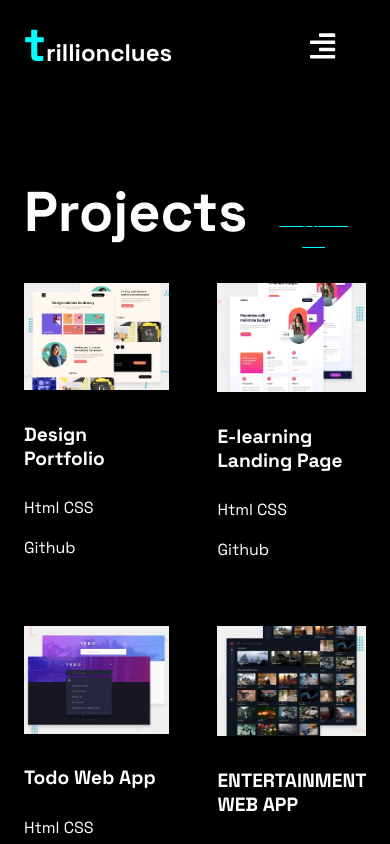
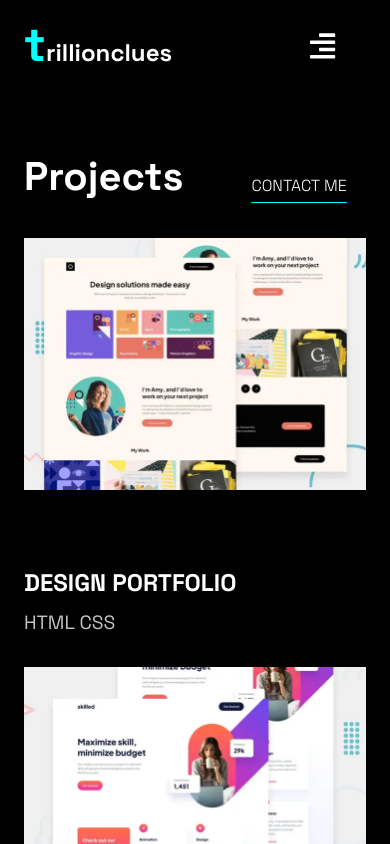
Before and after one commit to trillionclues/react-portfolio, a React (Vite) app: page /projects in a window 390 px wide. Shown: the top 844 px of the page. Built offline with nearby package versions, Linux system fonts and the light colour scheme.

Commit message:
[Added]: image overlay effect

```diff
--- a/src/index.css
+++ b/src/index.css
@@ -158,6 +158,7 @@ button {
   text-underline-offset: 0.7rem;
   cursor: pointer;
   margin-top: 2rem;
+  color: #fff;
 }
 
 button:hover {
@@ -255,6 +256,7 @@ button:hover {
 /* Projects Section */
 .section__projects {
   margin-top: 2rem;
+  margin-bottom: 2rem;
 }
 
 .section__projects .projects__nav {
@@ -278,11 +280,62 @@ button:hover {
 
 .projects .project {
   transition: 0.3s ease-in-out;
+  position: relative;
   /* transform: translateY(101%); */
+}
+
+.project .inner__elements {
+  display: flex;
+  flex-direction: row;
+  justify-content: space-between;
+  align-items: center;
+  transition: 0.5s ease;
+  opacity: 0;
+  gap: 1rem;
+  position: absolute;
+  top: 40%;
+  left: 50%;
+  transform: translate(-50%, -50%);
+  -ms-transform: translate(-50%, -50%);
+  /* text-align: center; */
+}
+
+.inner__elements button {
+  border: none;
+  padding: 0.6rem 1.2rem 0.6rem 0;
+  font-weight: 300;
+  font-family: inherit;
+  font-size: 1rem;
+  background-color: transparent;
+  text-decoration: underline;
+  text-decoration-color: aqua;
+  text-underline-offset: 0.7rem;
+  cursor: pointer;
+  color: #fff;
+}
+
+.inner__elements button:hover {
+  font-size: 1em;
+  font-weight: 900;
+  cursor: pointer;
+  transition: border-color 0.25s;
+  border-color: aqua;
+  text-decoration: none;
+}
+
+.project:hover .image__element {
+  opacity: 0.3;
+}
+
+.project:hover .inner__elements {
+  opacity: 1;
 }
 
 .project img {
   max-width: 100%;
+  opacity: 1;
+  display: block;
+  backface-visibility: hidden;
 }
 .project h4 {
   font-size: 1.2rem;
@@ -414,7 +467,8 @@ form button {
 
 form a button:hover {
   border: none;
-  background-color: rgb(59, 102, 102);
+  /* background-color: rgb(59, 102, 102); */
+  background-color: #000;
 }
 
 .contact .contact__rings {
@@ -786,4 +840,131 @@ li a img {
     width: 450px;
     height: 120px;
   }
+
+  /* projects  */
+
+  .projects__nav {
+    margin-bottom: 1.5rem;
+  }
+
+  .section__projects .projects__nav {
+    display: flex;
+    justify-content: space-between;
+    align-items: center;
+    gap: 0.5rem;
+  }
+
+  .projects__nav h1 {
+    font-size: 2.5rem;
+    font-weight: 900;
+    line-height: 0.5;
+  }
+
+  .projects__nav button {
+    background-color: transparent;
+    color: #fff;
+    cursor: pointer;
+    font-size: 1rem;
+  }
+
+  .projects__nav button:hover {
+    color: aqua;
+    border: none;
+  }
+
+  .section__projects .projects {
+    display: grid;
+    grid-template-columns: repeat(1, 1fr);
+    gap: 2rem;
+    padding: 0;
+  }
+
+  .project {
+    display: flex;
+    justify-content: center;
+    align-items: flex-start;
+    flex-direction: column;
+    gap: 0;
+    margin: 0;
+    position: unset;
+  }
+
+  .project h4 {
+    font-size: 1.5rem;
+    font-weight: 900;
+    margin-top: 0.5rem;
+    text-align: left;
+    text-transform: uppercase;
+    margin-top: 1.5rem;
+  }
+
+  .project span {
+    font-size: 1.2rem;
+    color: rgba(248, 244, 244, 0.798);
+    text-align: left;
+    text-transform: uppercase;
+    margin-top: -1rem;
+    gap: 0;
+  }
+
+  .project .project__img {
+    width: 100%;
+    height: 100%;
+  }
+
+  .project .project__img img {
+    width: 100%;
+    height: 100%;
+    backface-visibility: visible;
+  }
+
+  .project .project__content {
+    display: flex;
+    justify-content: center;
+    align-items: center;
+    flex-direction: column;
+    gap: 0;
+    margin: 0;
+  }
+
+  /* //// */
+  .project .inner__elements {
+    display: flex;
+    flex-direction: row;
+    justify-content: space-between;
+    align-items: center;
+    transition: 0.5s ease;
+    opacity: 0;
+    gap: 1rem;
+    position: unset;
+    top: 0;
+    left: 0;
+    transform: none;
+    -ms-transform: none;
+  }
+
+  .inner__elements button:hover {
+    font-size: 1em;
+    font-weight: 900;
+    cursor: pointer;
+    transition: border-color 0.25s;
+    border-color: aqua;
+    text-decoration: none;
+  }
+
+  .project:hover .image__element {
+    opacity: 1;
+  }
+
+  .project:hover .inner__elements {
+    opacity: 1;
+    visibility: visible;
+  }
+
+  .project img {
+    max-width: 100%;
+    opacity: 1;
+    display: block;
+    backface-visibility: visible;
+  }
 }
--- a/src/routes/Projects.jsx
+++ b/src/routes/Projects.jsx
@@ -25,13 +25,25 @@ function Projects() {
           {projectdata.map((project) => {
             return (
               <div className='project' key={project.id}>
-                <img src={project.thumbnail.small} alt='' />
+                <img
+                  className='image__element'
+                  src={project.thumbnail.small}
+                  alt='project-image'
+                />
+                <div className='inner__elements'>
+                  <button>
+                    <a href={project.projectUrl}>VIEW PROJECT</a>
+                  </button>
+                  <button>
+                    <a href={project.sourceCodeUrl}>VIEW CODE</a>
+                  </button>
+                </div>
                 <h4>{project.title}</h4>
                 <span>{getSkills(project)}</span>
                 <div className='project__lang'></div>
-                <div className='overview'>
+                {/* <div className='overview'>
                   <p>Github</p>
-                </div>
+                </div> */}
               </div>
             )
           })}
```
